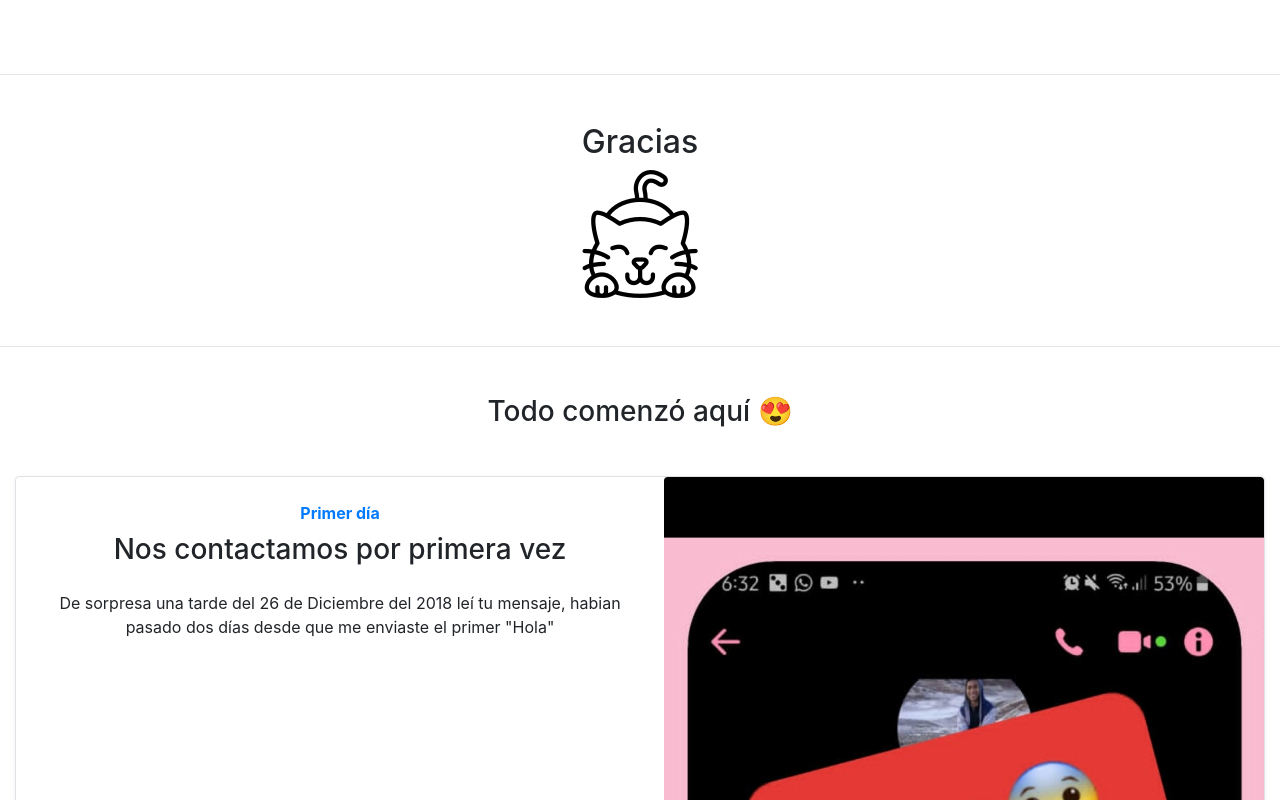
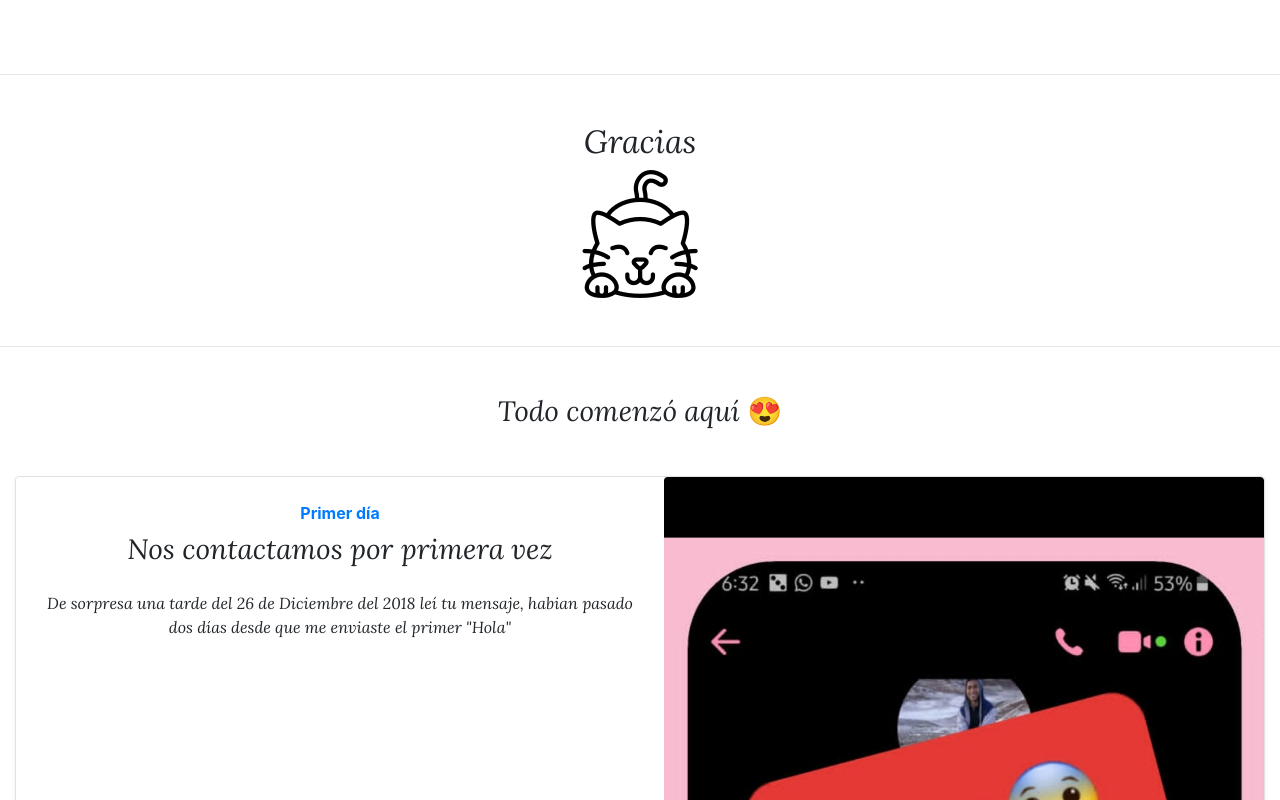
Before and after one commit to CalebVentura/calebventura.github.io, a plain HTML site: page index.html in a window 1280 px wide. Shown: the part 1480-2280 px from the top of the page. Drawn offline with nearby package versions, Linux system fonts and the light colour scheme.

Commit message:
Agregando fuentes personalizadas a la página (Lora)

```diff
--- /dev/null
+++ b/estilos.css
@@ -0,0 +1,8 @@
+
+p {
+    font-family: 'Lora', serif;
+}
+
+h1,h2,h3 {
+font-family: 'Lora', serif;
+}
--- a/index.html
+++ b/index.html
@@ -8,7 +8,11 @@
     <!-- Bootstrap CSS -->
     <link rel="stylesheet" href="https://stackpath.bootstrapcdn.com/bootstrap/4.4.1/css/bootstrap.min.css" integrity="sha384-Vkoo8x4CGsO3+Hhxv8T/Q5PaXtkKtu6ug5TOeNV6gBiFeWPGFN9MuhOf23Q9Ifjh" crossorigin="anonymous">
 
+    <link href="https://fonts.googleapis.com/css2?family=Lora:ital@1&display=swap" rel="stylesheet">
+
     <title>Felices 15 Meses Bebé 😍 </title>
+
+    <link rel="stylesheet" href="estilos.css">
   </head>
   <body>
 
```
Also changed, not shown: fonts/Gotu-Regular.ttf (added), fonts/OFL.txt (added).
